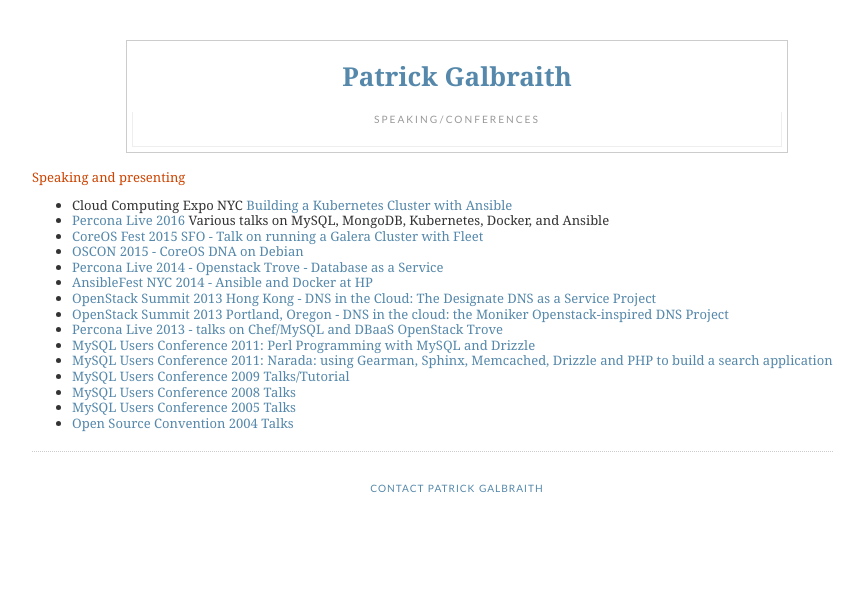
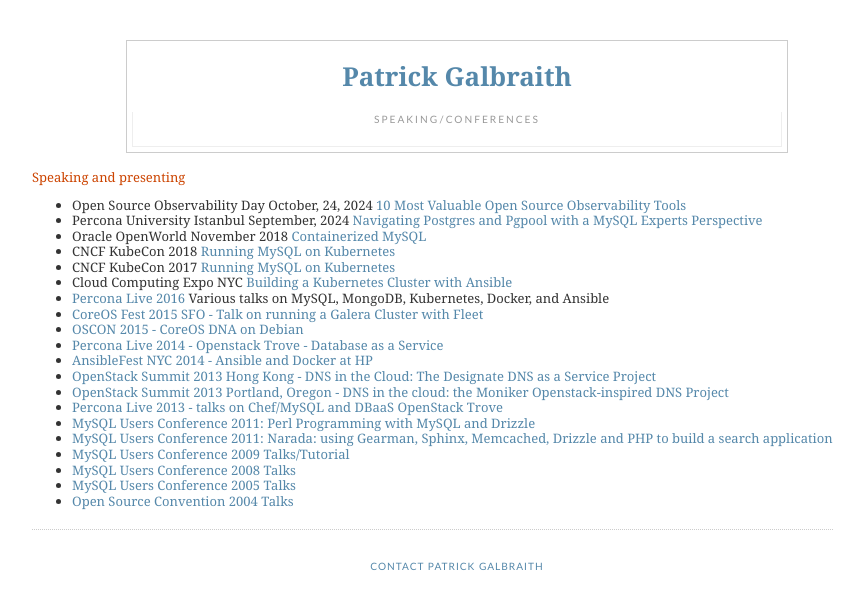
Before and after one commit to CaptTofu/patg.net, a Jekyll site: the page speaking.html, which Jekyll copies as it is, in a window 1280 px wide. Shown: the top 609 px of the page, without its empty margins (183-1046 px from the left). Built offline with Jekyll 4.4.1, drawn with Linux system fonts in a browser that asks for light colours.

Commit message:
Updating speaking list

```diff
--- a/speaking.html
+++ b/speaking.html
@@ -195,6 +195,11 @@
                             <h3 class="post-title">Speaking and presenting</h3>
                             <div class="post-body">
                                 <ul>
+                                    <li>Open Source Observability Day October, 24, 2024 <a href="https://www.percona.com/community/events/open-source-observability-day-2024">10 Most Valuable Open Source Observability Tools</a></li>
+                                    <li>Percona University Istanbul September, 2024 <a href="https://www.eventbrite.com/e/percona-university-istanbul-open-source-databases-meetup-2024-tickets-959461584427?aff=oddtdtcreator">Navigating Postgres and Pgpool with a MySQL Experts Perspective</a></li>
+                                    <li>Oracle OpenWorld November 2018 <a href="https://www.slideshare.net/slideshow/containerized-mysql-openworld-talk/122484403">Containerized MySQL</a></li>
+                                    <li>CNCF KubeCon 2018 <a href="https://www.youtube.com/watch?v=g924HDB81oc">Running MySQL on Kubernetes</a></li>
+                                    <li>CNCF KubeCon 2017 <a href="https://www.youtube.com/watch?v=J7h0F34iBx0">Running MySQL on Kubernetes</a></li>
                                     <li>Cloud Computing Expo NYC <a href="http://cloudexpo2016east.sys-con.com/event/session/3181">Building a Kubernetes Cluster with Ansible</a></li>
                                     <li><a href="https://www.percona.com/live/data-performance-conference-2016/users/patrick-galbraith">Percona Live 2016</a> Various talks on MySQL, MongoDB, Kubernetes, Docker, and Ansible</li>
                                     <li><a href="https://coreos.com/fest/2015/speakers/">CoreOS Fest 2015 SFO - Talk on running a Galera Cluster with Fleet</a></li>
```
